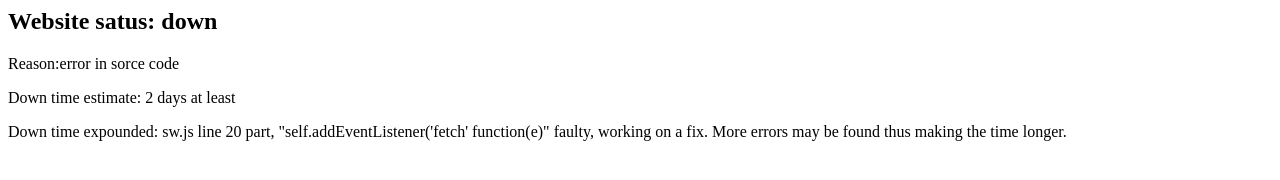
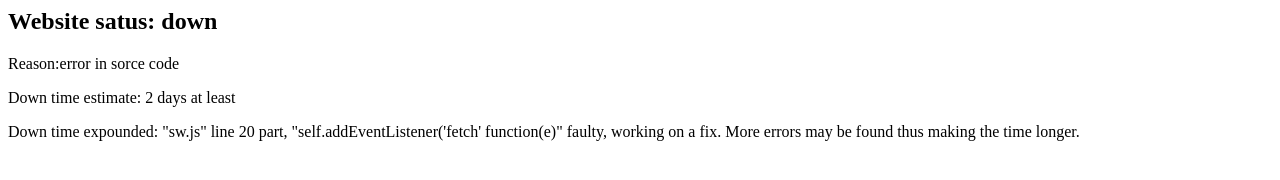
Before and after one commit to ChillYTT/gg, a plain HTML site: page index.html in a window 1280 px wide. Drawn offline with Linux system fonts and the light colour scheme.

Commit message:
Update index.html

```diff
--- a/index.html
+++ b/index.html
@@ -1,4 +1,4 @@
 <h2> Website satus: down</h2>
 <p>Reason:error in sorce code </p>
 <p>Down time estimate: 2 days at least</p>
-<p> Down time expounded: sw.js line 20 part, "self.addEventListener('fetch' function(e)" faulty, working on a fix. More errors may be found thus making the time longer. </p>
+<p> Down time expounded: "sw.js" line 20 part, "self.addEventListener('fetch' function(e)" faulty, working on a fix. More errors may be found thus making the time longer. </p>
```
